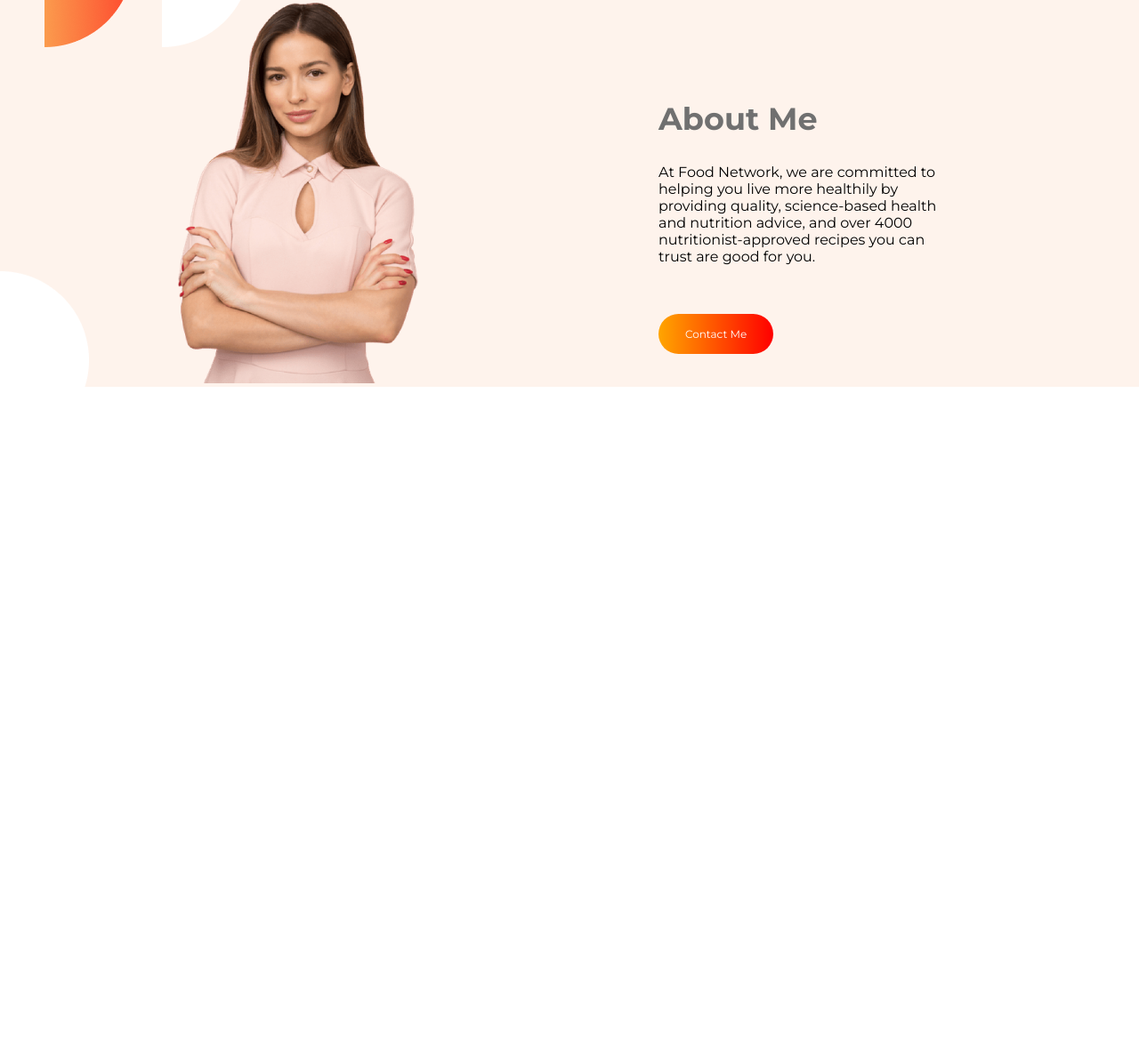
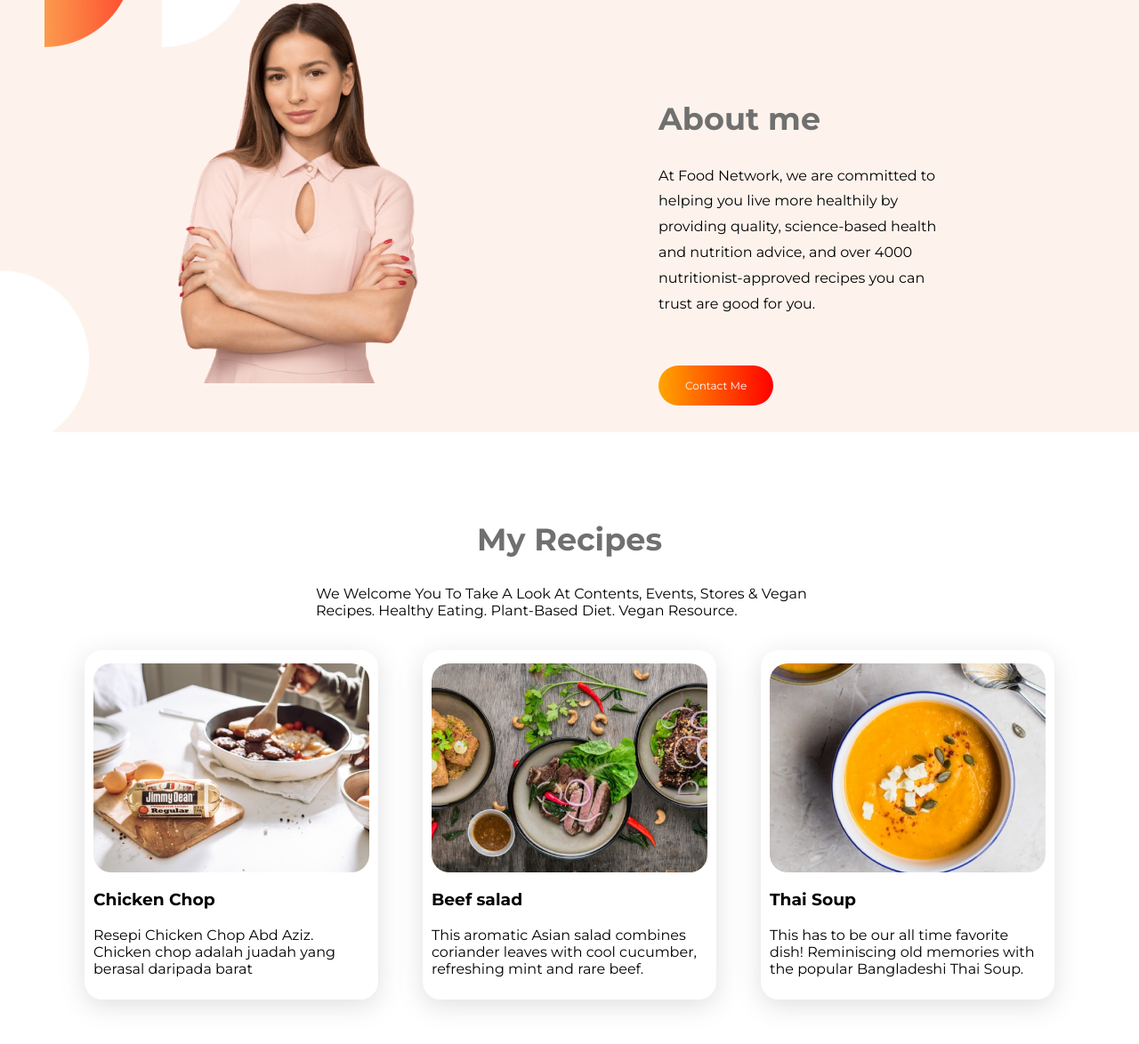
Before and after one commit to babulakterfsd/food-network, a plain HTML site: page index.html in a window 1280 px wide. Shown: the part 716-1890 px from the top of the page at 89% size. Before the commit the page ends 1231 px from the top, so only its background shows below. Drawn offline with Linux system fonts and the light colour scheme.

Commit message:
recipe section added

```diff
--- a/index.html
+++ b/index.html
@@ -48,15 +48,35 @@
        <img src="./images/female/about-me-image.png" alt="about-me-image">
     </div>
     <div class="about-me-text half-width">
-       <h2 class="section-heading">About Me</h2>
+       <h2 class="section-heading">About me</h2>
        <p>At Food Network, we are committed to helping you live more healthily by providing quality, science-based health and nutrition advice, and over 4000 nutritionist-approved recipes you can trust are good for you.</p>
        <a href="https://linkedin.com/in/babulakterfsd" class="link-button" target="_blank">Contact Me</a>
     </div>
 </section>
 
 
-<!--My recipies section-->
-
+<!--My recipes section-->
+<section class="my-recipes">
+    <h2 class="section-heading">My Recipes</h2>
+    <p>We Welcome You To Take A Look At Contents, Events, Stores & Vegan Recipes. Healthy Eating. Plant-Based Diet. Vegan Resource.</p>
+    <div class="recipe-container">
+        <div class="single-recipe">
+          <img src="./images/food/chicken-chop.jpg" alt="chop">
+          <h3 class="recipe-title">Chicken Chop</h3>
+          <p>Resepi Chicken Chop Abd Aziz. Chicken chop adalah juadah yang berasal daripada barat</p>
+        </div>
+        <div class="single-recipe">
+          <img src="./images/food/beef.jpg" alt="beef">
+          <h3 class="recipe-title">Beef salad</h3>
+          <p>This aromatic Asian salad combines coriander leaves with cool cucumber, refreshing mint and rare beef.</p>
+        </div>
+        <div class="single-recipe">
+          <img src="./images/food/thai-soup.png" alt="soup">
+          <h3 class="recipe-title">Thai Soup</h3>
+          <p>This has to be our all time favorite dish! Reminiscing old memories with the popular Bangladeshi Thai Soup.</p>
+        </div>
+    </div>
+</section>
 
 
 
--- a/style.css
+++ b/style.css
@@ -48,7 +48,7 @@ body {
     font-weight: 700;
     text-transform: capitalize;
 }
-.hero .hero-special-text {
+.hero-special-text {
     color: #FC9252;
 }
 .link-button {
@@ -70,9 +70,9 @@ body {
 .about-me {
     display: flex;
     padding-top: 50px;
+    padding-bottom: 30px;
     background-image: url('./images/shape/about-me-bg.png');
     background-repeat: no-repeat;
-    margin-bottom: 80px;
 }
 .about-me-image img {
     width: 50%;
@@ -84,6 +84,7 @@ body {
 }
 .about-me-text p {
     width: 60%;
+    line-height: 1.8;
 }
 .section-heading {
     font-size: 35px;
@@ -94,4 +95,39 @@ body {
     margin-bottom: 25px;
 }
 
-/* My-recipies section style */
+/* My-recipes section style */
+.my-recipes {
+    margin-bottom: 80px;
+    padding: 70px;
+}
+.my-recipes h2 {
+    text-align: center;
+}
+.my-recipes p {
+    width: 50%;
+    margin: 0px auto;
+}
+.recipe-container {
+   margin-top: 35px;
+   display: flex;
+}
+.single-recipe {
+   width: 33.33%;
+   padding: 15px 10px 25px 10px;
+   margin: 0px 25px;
+   box-shadow: rgba(100, 100, 111, 0.2) 0px 7px 29px 0px;
+   border-radius: 20px;
+   min-height: 180px;
+}
+.single-recipe img {
+    max-width: 100%;
+    border-radius: 20px;
+}
+.recipe-title {
+    font-weight: 700;
+    margin-top: 15px;
+}
+.single-recipe p {
+    margin: 0px;
+    width: 100%;
+}
```
Also changed, not shown: images/food/beef.jpg (renamed from images/food/Project Cover1.jpg), images/food/chicken-chop.jpg (renamed from images/food/Project Cover.jpg), images/food/thai-soup.png (renamed from images/food/Project Cover.png).
